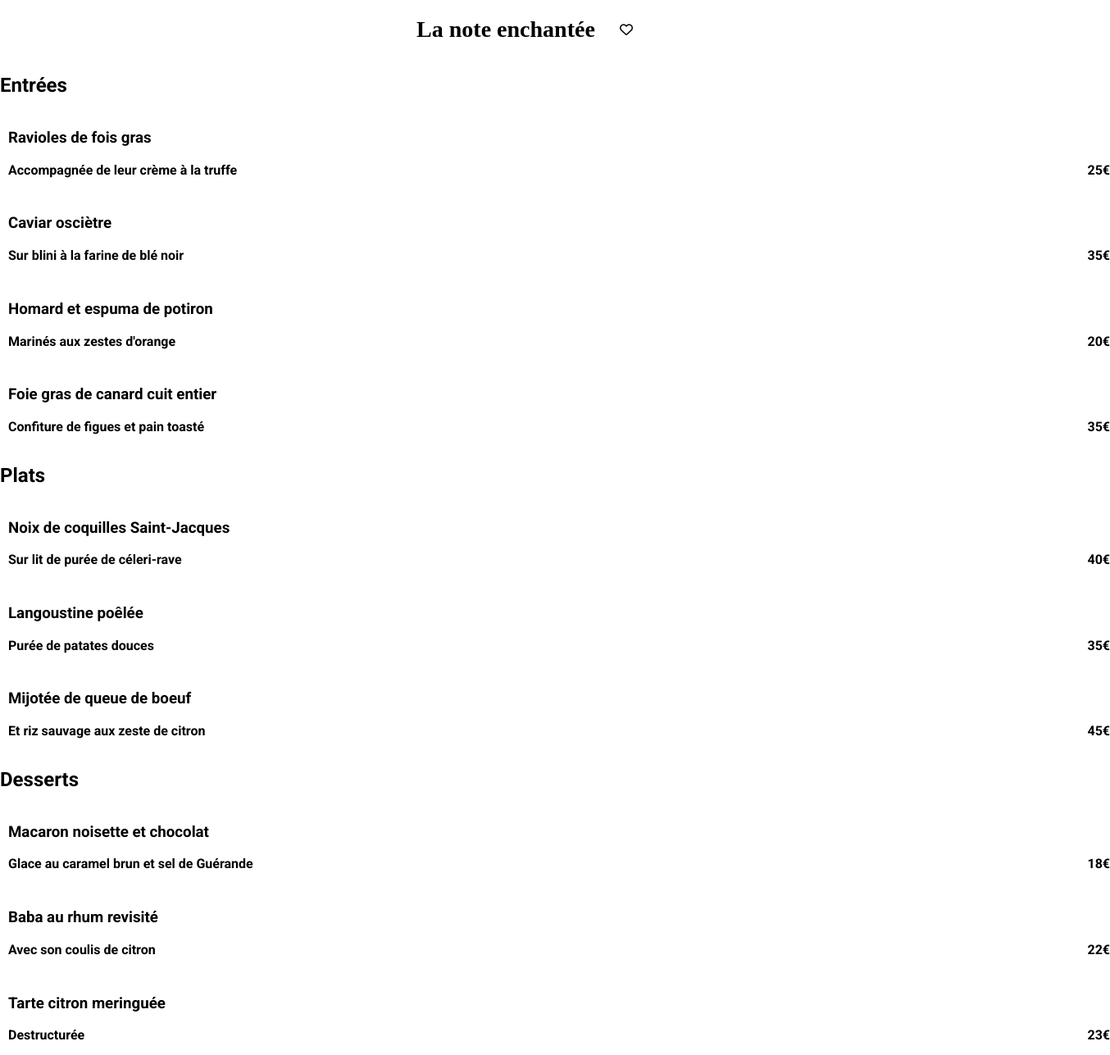
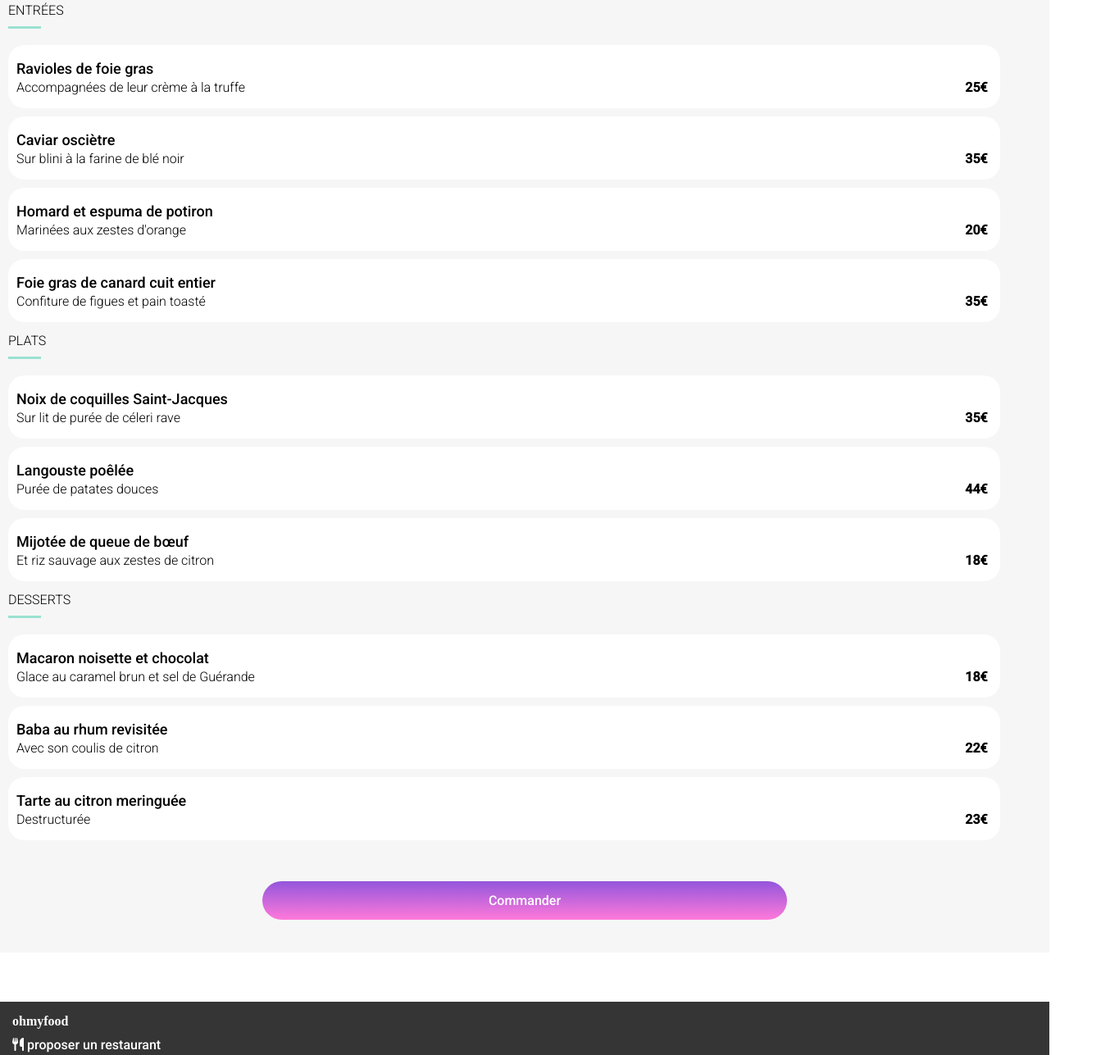
Before and after one commit to mvoisin64/Projet4, a plain HTML site: page restaurants/restaurant3.html in a window 1280 px wide. Shown: the part 322-1609 px from the top of the page at 82% size, 1354 px wide, since content can reach past the window. Drawn offline with nearby package versions, Linux system fonts and the light colour scheme; files that its build step writes are made by us from their sources; a web font is replaced by a local one.

Commit message:
integration CSS resto2,3,4

```diff
--- a/restaurants/restaurant3.html
+++ b/restaurants/restaurant3.html
@@ -4,176 +4,182 @@
 <head>
     <meta charset="UTF-8">
     <meta name="viewport" content="width=device-width, initial-scale=1.0">
-    <title>MenuLaNoteEnchantee</title>
+    <title>LaNoteEnchantee</title>
 
     <script src="https://kit.fontawesome.com/170d8e318a.js" crossorigin="anonymous"></script>
-    <link rel="stylesheet" href="./css/style2.css">
-
+    <link rel="stylesheet" href="../CSS/style2.css">
 
     <link rel="preconnect" href="https://fonts.googleapis.com">
     <link rel="preconnect" href="https://fonts.gstatic.com" crossorigin>
-    <link href="https://fonts.googleapis.com/css2?family=Roboto:wght@700&family=Shrikhand&display=swap"
+    <link href="https://fonts.googleapis.com/css2?family=Roboto:wght@300;500&family=Shrikhand&display=swap"
         rel="stylesheet">
-
 </head>
 
 <body>
-    <header>
+    <header id="headerhaut">
         <a href="index.html"> <i class="fa-solid fa-arrow-left"></i></a>
-        <img src="./images/logo/ohmyfood.png" alt="logoohmyfood">
+        <img src="../images/Images et textes Ohmyfood/images/logo/ohmyfood@2x.svg" alt="logoohmyfood">
     </header>
 
     <main>
-        <div>
-            <img src="./../images/Images et textes Ohmyfood/images/restaurants/stil-u2Lp8tXIcjw-unsplash.jpg"
+        <div class="imgresto">
+            <img src="./../images/Images et textes Ohmyfood/images/restaurants/jay-wennington-N_Y88TWmGwA-unsplash.jpg"
                 alt="assiettesaumon">
 
         </div>
 
 
-        <div>
-            <header>
-                <h1>La note enchantée</h1>
+
+        <div class="menu">
+            <header id="headerbas">
+                <h1>Le note enchantée</h1>
                 <i class="fa-regular fa-heart"></i>
             </header>
 
             <section>
-                <h2>Entrées</h2>
-
+                <h2>ENTRÉES</h2>
+                <hr>
                 <a href="#">
                     <article>
-                        <div>
-                            <h3>Ravioles de fois gras</h3>
-                            <p>Accompagnée de leur crème à la truffe</p>
+                        <div class="menutitle">
+                            <h3>Ravioles de foie gras</h3>
+                            <p>Accompagnées de leur crème à la truffe</p>
 
                         </div>
-                        <p>25€</p>
+                        <p class="menuprix">25€</p>
                     </article>
                 </a>
 
                 <a href="#">
                     <article>
-                        <div>
+                        <div class="menutitle">
                             <h3>Caviar osciètre</h3>
                             <p>Sur blini à la farine de blé noir</p>
 
                         </div>
-                        <p>35€</p>
+                        <p class="menuprix">35€</p>
 
                     </article>
                 </a>
 
                 <a href="#">
                     <article>
-                        <div>
+                        <div class="menutitle">
                             <h3>Homard et espuma de potiron</h3>
-                            <p>Marinés aux zestes d'orange</p>
+                            <p>Marinées aux zestes d'orange</p>
 
                         </div>
-                        <p>20€</p>
+                        <p class="menuprix">20€</p>
 
                     </article>
                 </a>
 
                 <a href="#">
                     <article>
-                        <div>
+                        <div class="menutitle">
                             <h3>Foie gras de canard cuit entier</h3>
                             <p>Confiture de figues et pain toasté</p>
 
                         </div>
-                        <p>35€</p>
+                        <p class="menuprix">35€</p>
 
                     </article>
                 </a>
 
-
             </section>
 
             <section>
-                <h2>Plats</h2>
+                <h2>PLATS</h2>
+                <hr>
 
                 <a href="#">
                     <article>
-                        <div>
+                        <div class="menutitle">
                             <h3>Noix de coquilles Saint-Jacques</h3>
-                            <p>Sur lit de purée de céleri-rave</p>
+                            <p>Sur lit de purée de céleri rave</p>
 
                         </div>
-                        <p>40€</p>
+                        <p class="menuprix">35€</p>
 
                     </article>
                 </a>
 
                 <a href="#">
                     <article>
-                        <div>
-                            <h3>Langoustine poêlée</h3>
+                        <div class="menutitle">
+                            <h3>Langouste poêlée</h3>
                             <p>Purée de patates douces</p>
 
                         </div>
-                        <p>35€</p>
+                        <p class="menuprix">44€</p>
 
                     </article>
                 </a>
 
                 <a href="#">
                     <article>
-                        <div>
-                            <h3>Mijotée de queue de boeuf</h3>
-                            <p>Et riz sauvage aux zeste de citron</p>
+                        <div class="menutitle">
+                            <h3>Mijotée de queue de bœuf</h3>
+                            <p>Et riz sauvage aux zestes de citron</p>
 
                         </div>
-                        <p>45€</p>
+                        <p class="menuprix">18€</p>
 
                     </article>
                 </a>
             </section>
 
             <section>
-                <h2>Desserts</h2>
-
+                <h2>DESSERTS</h2>
+                <hr>
                 <a href="#">
                     <article>
-                        <div>
+                        <div class="menutitle">
                             <h3>Macaron noisette et chocolat</h3>
                             <p>Glace au caramel brun et sel de Guérande</p>
 
                         </div>
-                        <p>18€</p>
+                        <p class="menuprix">18€</p>
 
                     </article>
                 </a>
 
                 <a href="#">
                     <article>
-                        <div>
-                            <h3>Baba au rhum revisité</h3>
+                        <div class="menutitle">
+                            <h3>Baba au rhum revisitée</h3>
                             <p>Avec son coulis de citron</p>
 
                         </div>
-                        <p>22€</p>
+                        <p class="menuprix">22€</p>
 
                     </article>
                 </a>
 
                 <a href="#">
                     <article>
-                        <div>
-                            <h3>Tarte citron meringuée</h3>
+                        <div class="menutitle">
+                            <h3>Tarte au citron meringuée </h3>
                             <p>Destructurée</p>
 
                         </div>
-                        <p>23€</p>
+                        <p class="menuprix">23€</p>
 
                     </article>
                 </a>
             </section>
-
-            <button> Commander </button>
+            <div class="commander">
+                <button> Commander </button>
+            </div>
         </div>
 
+
     </main>
+
+
+
+
+
 
     <footer>
         <h4>ohmyfood</h4>
```
Also changed, not shown: restaurants/restaurant2.html (+47 -41 lines), restaurants/restaurant4.html (+50 -44 lines).
